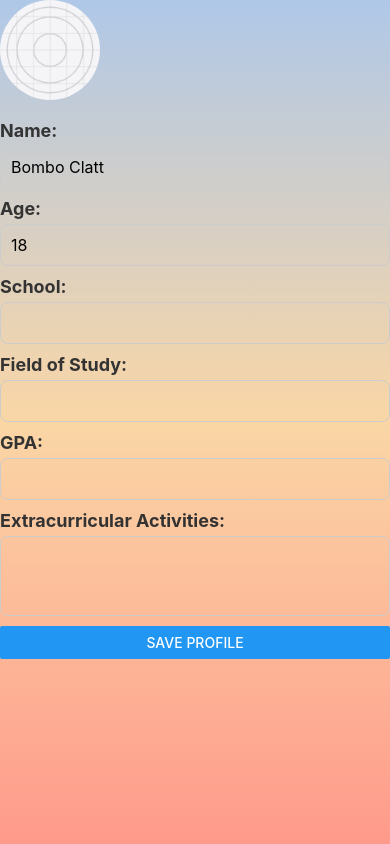
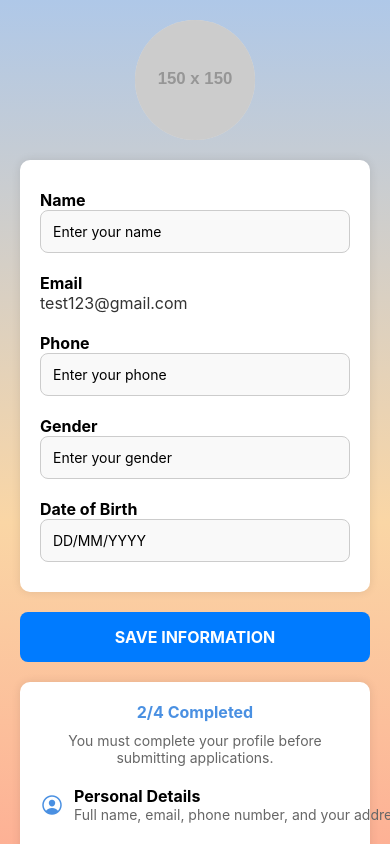
Before and after one commit to yanajakhwal/scholar-flip, a React Native app in the folder app/: screen /Profile in a window 390 px wide. Shown: the top 844 px of the page. Built offline with nearby package versions, Linux system fonts and the light colour scheme.

Commit message:
profile new

```diff
--- a/app/package.json
+++ b/app/package.json
@@ -23,7 +23,8 @@
     "react-native-reanimated": "^3.16.1",
     "expo-font": "~13.0.4",
     "react-native-webview": "13.12.5",
-    "expo-image-picker": "~16.0.6"
+    "expo-image-picker": "~16.0.6",
+    "react-dom": "18.3.1"
   },
   "devDependencies": {
     "@babel/core": "^7.20.0",
--- a/app/screens/ProfileScreen.tsx
+++ b/app/screens/ProfileScreen.tsx
@@ -3,7 +3,6 @@ import {
   View,
   Text,
   TextInput,
-  Button,
   StyleSheet,
   Image,
   TouchableOpacity,
@@ -13,16 +12,16 @@ import {
 } from 'react-native';
 import * as ImagePicker from 'expo-image-picker';
 import { LinearGradient } from 'expo-linear-gradient';
+import { Ionicons } from '@expo/vector-icons';
 
 const Profile = () => {
-  const [name, setName] = useState<string>('Bombo Clatt');
-  const [bio, setBio] = useState<string>('A short bio about yourself.');
+  const [name, setName] = useState('');
+  const [phone, setPhone] = useState('');
+  const [gender, setGender] = useState('');
+  const [dob, setDob] = useState('');
   const [profileImage, setProfileImage] = useState<string | null>(null);
-  const [age, setAge] = useState<string>('18');
-  const [school, setSchool] = useState<string>('');
-  const [fieldOfStudy, setFieldOfStudy] = useState<string>('');
-  const [gpa, setGpa] = useState<string>('');
-  const [extracurriculars, setExtracurriculars] = useState<string>('');
+
+  const email = 'test123@gmail.com'; // hardcoded for now
 
   const pickImage = async () => {
     let result = await ImagePicker.launchImageLibraryAsync({
@@ -40,66 +39,207 @@ const Profile = () => {
   return (
     <TouchableWithoutFeedback onPress={Keyboard.dismiss} accessible={false}>
       <LinearGradient colors={['#AFC8E8', '#FAD6A5', '#FF9A8B']} style={styles.background}>
-        {/* <ScrollView contentContainerStyle={styles.container}> */}
-          <TouchableOpacity onPress={pickImage}>
-            <Image
-              source={profileImage ? { uri: profileImage } : require('../assets/icon.png')}
-              style={styles.profileImage}
-            />
+        <ScrollView contentContainerStyle={styles.container}>
+
+          {/* Profile Image */}
+          <TouchableOpacity onPress={pickImage} style={styles.imageContainer}>
+            {profileImage ? (
+              <Image source={{ uri: profileImage }} style={styles.profileImage} />
+            ) : (
+              <Image source={{ uri: 'https://via.placeholder.com/150' }} style={styles.profileImage} />
+            )}
           </TouchableOpacity>
-          <Text style={styles.label}>Name:</Text>
+
+          {/* Editable Fields */}
+          <View style={styles.detailsContainer}>
+            <Text style={styles.label}>Name</Text>
             <TextInput
               style={styles.input}
+              placeholder="Enter your name"
               value={name}
               onChangeText={setName}
             />
-          <Text style={styles.label}>Age:</Text>
+
+            <Text style={styles.label}>Email</Text>
+            <Text style={styles.value}>{email}</Text>
+
+            <Text style={styles.label}>Phone</Text>
             <TextInput
               style={styles.input}
-            value={age}
-            onChangeText={setAge}
-            keyboardType="numeric"
+              placeholder="Enter your phone"
+              keyboardType="phone-pad"
+              value={phone}
+              onChangeText={setPhone}
             />
-          <Text style={styles.label}>School:</Text>
+
+            <Text style={styles.label}>Gender</Text>
             <TextInput
               style={styles.input}
-            value={school}
-            onChangeText={setSchool}
+              placeholder="Enter your gender"
+              value={gender}
+              onChangeText={setGender}
             />
-          <Text style={styles.label}>Field of Study:</Text>
+
+            <Text style={styles.label}>Date of Birth</Text>
             <TextInput
               style={styles.input}
-            value={fieldOfStudy}
-            onChangeText={setFieldOfStudy}
+              placeholder="DD/MM/YYYY"
+              keyboardType="numeric"
+              value={dob}
+              onChangeText={setDob}
             />
-          <Text style={styles.label}>GPA:</Text>
-          <TextInput
-            style={styles.input}
-            value={gpa}
-            onChangeText={setGpa}
-            keyboardType="decimal-pad"
-          />
-          <Text style={styles.label}>Extracurricular Activities:</Text>
-          <TextInput
-            style={[styles.input, styles.bioInput]}
-            value={extracurriculars}
-            onChangeText={setExtracurriculars}
-            multiline
-          />
-          <Button title="Save Profile" onPress={() => alert('Profile Saved!')} />
-        {/* </ScrollView> */}
+          </View>
+
+          {/* Save Profile Button */}
+          <TouchableOpacity style={styles.button}>
+            <Text style={styles.buttonText}>SAVE INFORMATION</Text>
+          </TouchableOpacity>
+
+          {/* Profile Completion Sections */}
+          <View style={styles.sectionContainer}>
+            <Text style={styles.progressText}>2/4 Completed</Text>
+            <Text style={styles.instruction}>You must complete your profile before submitting applications.</Text>
+
+            <View style={styles.section}>
+              <Ionicons name="person-circle-outline" size={24} color="#4A90E2" />
+              <View style={styles.sectionText}>
+                <Text style={styles.sectionTitle}>Personal Details</Text>
+                <Text style={styles.sectionDescription}>Full name, email, phone number, and your address</Text>
+              </View>
+            </View>
+
+            <View style={styles.section}>
+              <Ionicons name="school-outline" size={24} color="#4A90E2" />
+              <View style={styles.sectionText}>
+                <Text style={styles.sectionTitle}>Education</Text>
+                <Text style={styles.sectionDescription}>Enter your educational history to be considered by the recruiter</Text>
+              </View>
+            </View>
+
+            <View style={styles.section}>
+              <Ionicons name="briefcase-outline" size={24} color="#4A90E2" />
+              <View style={styles.sectionText}>
+                <Text style={styles.sectionTitle}>Experience</Text>
+                <Text style={styles.sectionDescription}>Enter your work experience to be considered by the recruiter</Text>
+              </View>
+            </View>
+
+            <View style={styles.section}>
+              <Ionicons name="document-text-outline" size={24} color="#4A90E2" />
+              <View style={styles.sectionText}>
+                <Text style={styles.sectionTitle}>Application Profile</Text>
+                <Text style={styles.sectionDescription}>Create your application profile. Applying for jobs is easier.</Text>
+              </View>
+            </View>
+          </View>
+
+        </ScrollView>
       </LinearGradient>
     </TouchableWithoutFeedback>
   );
 };
 
 const styles = StyleSheet.create({
-  background: { flex: 1, width: '100%', height: '100%' },
-  container: { justifyContent: 'center', alignItems: 'center', backgroundColor: '#FFF', padding: 20 },
-  profileImage: { width: 100, height: 100, borderRadius: 50, marginBottom: 20 },
-  label: { fontSize: 18, fontWeight: 'bold', color: '#333', marginBottom: 5 },
-  input: { width: '100%', borderWidth: 1, borderColor: '#ccc', padding: 10, borderRadius: 8, fontSize: 16, marginBottom: 10 },
-  bioInput: { height: 80, textAlignVertical: 'top' },
+  background: {
+    flex: 1,
+  },
+  container: {
+    flexGrow: 1,
+    padding: 20,
+  },
+  imageContainer: {
+    alignSelf: 'center',
+    width: 120,
+    height: 120,
+    borderRadius: 60,
+    backgroundColor: '#ddd',
+    justifyContent: 'center',
+    alignItems: 'center',
+    marginBottom: 20,
+  },
+  profileImage: {
+    width: '100%',
+    height: '100%',
+    borderRadius: 60,
+  },
+  detailsContainer: {
+    backgroundColor: 'white',
+    padding: 20,
+    borderRadius: 10,
+    marginBottom: 20,
+    shadowColor: '#000',
+    shadowOpacity: 0.1,
+    shadowRadius: 10,
+    elevation: 3,
+  },
+  label: {
+    fontSize: 16,
+    fontWeight: 'bold',
+    marginTop: 10,
+  },
+  value: {
+    fontSize: 16,
+    color: '#333',
+    marginBottom: 10,
+  },
+  input: {
+    borderWidth: 1,
+    borderColor: '#ccc',
+    borderRadius: 8,
+    padding: 12,
+    marginBottom: 10,
+    backgroundColor: '#f9f9f9',
+  },
+  button: {
+    backgroundColor: '#007bff',
+    padding: 15,
+    borderRadius: 8,
+    alignItems: 'center',
+    width: '100%',
+    marginBottom: 20,
+  },
+  buttonText: {
+    color: 'white',
+    fontSize: 16,
+    fontWeight: 'bold',
+  },
+  sectionContainer: {
+    backgroundColor: 'white',
+    padding: 20,
+    borderRadius: 10,
+    shadowColor: '#000',
+    shadowOpacity: 0.1,
+    shadowRadius: 10,
+    elevation: 3,
+  },
+  progressText: {
+    fontSize: 16,
+    fontWeight: 'bold',
+    color: '#4A90E2',
+    textAlign: 'center',
+  },
+  instruction: {
+    fontSize: 14,
+    textAlign: 'center',
+    marginVertical: 10,
+    color: '#666',
+  },
+  section: {
+    flexDirection: 'row',
+    alignItems: 'center',
+    marginVertical: 10,
+  },
+  sectionText: {
+    marginLeft: 10,
+  },
+  sectionTitle: {
+    fontSize: 16,
+    fontWeight: 'bold',
+  },
+  sectionDescription: {
+    fontSize: 14,
+    color: '#666',
+  },
 });
 
 export default Profile;
```
Also changed, not shown: app/assets/profile-inspo.png (added), 1 other file (tests, documents, lock files or other folders). Lines whose indentation alone changed are shown as unchanged.
